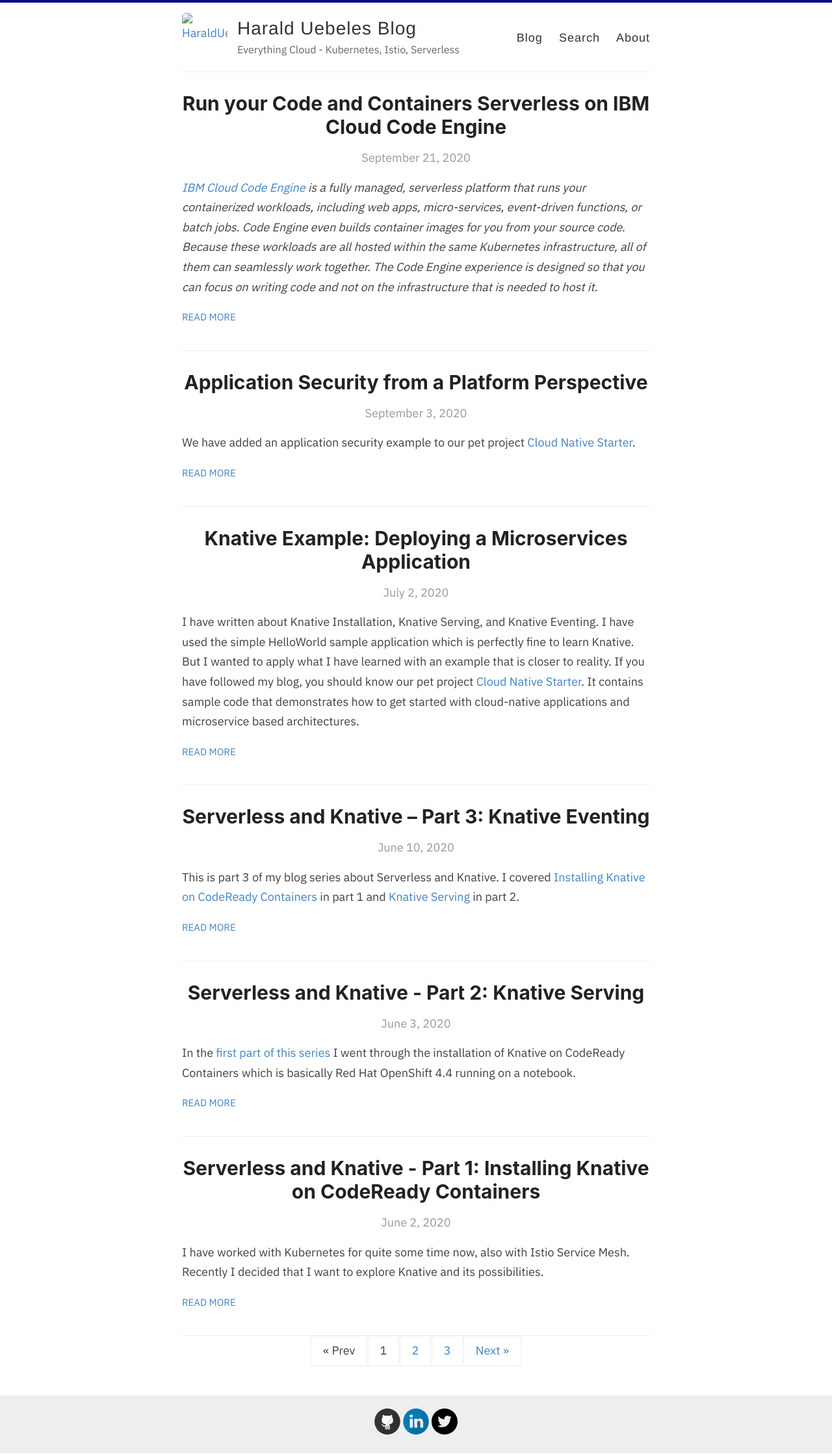
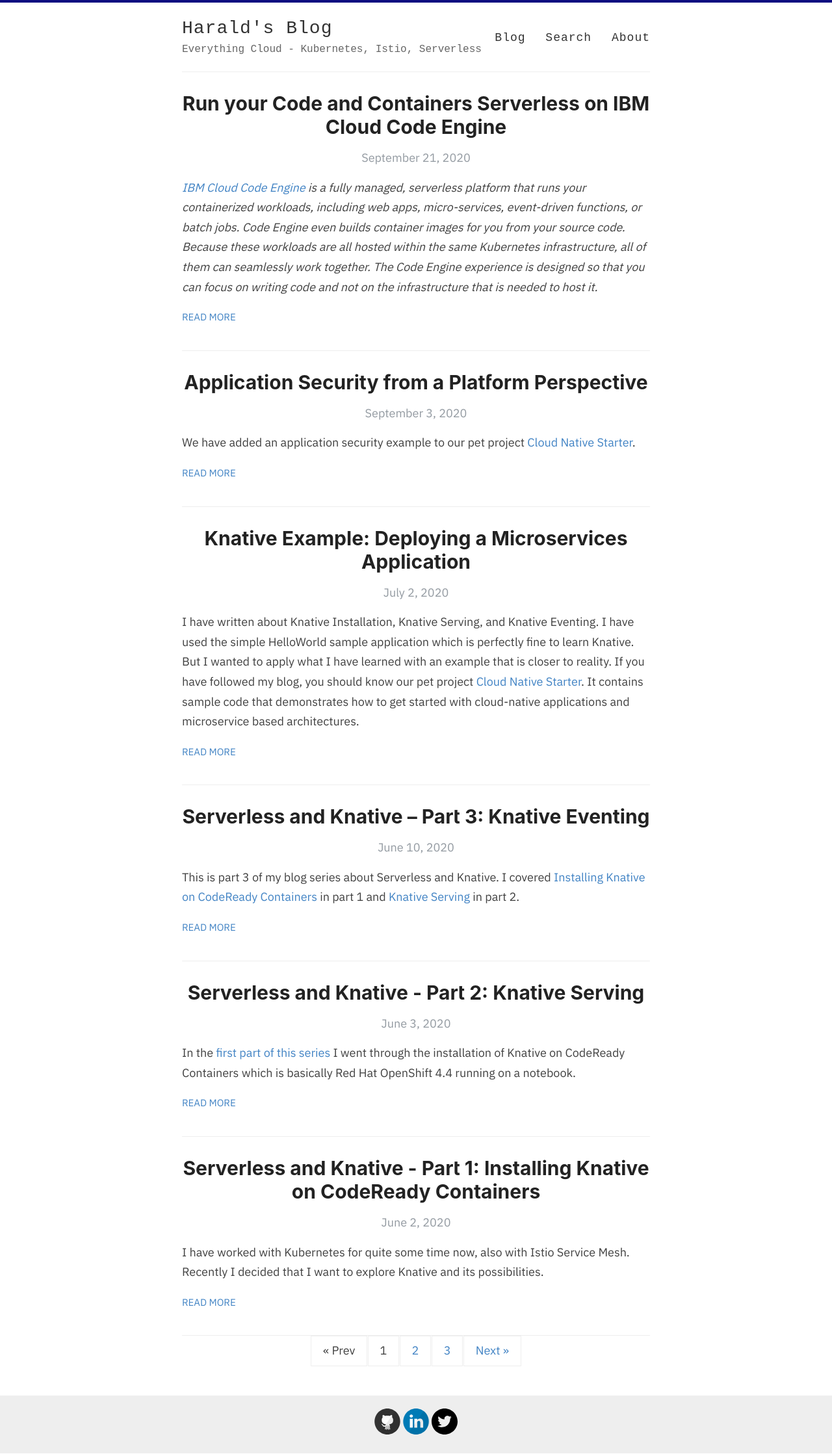
Before and after one commit to HaraldUebele/HaraldUebele.github.io, a Jekyll site: the page built from index.html, in a window 1280 px wide. Shown: the whole page at 65% size. Built offline with Jekyll 4.4.1, drawn with Linux system fonts in a browser that asks for light colours; the list of posts is cut into pages by our own code.

Commit message:
no avatar

```diff
--- a/_config.yml
+++ b/_config.yml
@@ -3,7 +3,7 @@
 #
 
 # Name of your site (displayed in the header)
-name: Harald Uebeles Blog
+name: Harald's Blog
 
 # Name of the author
 author: Harald Uebele
--- a/assets/style.scss
+++ b/assets/style.scss
@@ -277,11 +277,12 @@
   }
 }
 
+// No avatar
 .site-avatar {
   float: left;
-  width: 70px;
+  width: 0px;
   height: 70px;
-  margin-right: 15px;
+  margin-right: 0px;
 
   @include mobile {
     float: none;
@@ -308,7 +309,7 @@
   margin: 0;
   color: $darkGray;
   cursor: pointer;
-  font-family: $helveticaNeue;
+  font-family: 'IBM Plex Mono', monospace;
   font-weight: 300;
   font-size: 28px;
   letter-spacing: 1px;
@@ -322,6 +323,7 @@
 .site-description {
   margin: -5px 0 0 0;
   color: $gray;
+  font-family: 'IBM Plex Mono', monospace;
   font-size: 16px;
 
   @include mobile {
@@ -332,7 +334,7 @@
 nav {
   float: right;
   margin-top: 23px; // @TODO: Vertically middle align
-  font-family: $helveticaNeue;
+  font-family: 'IBM Plex Mono', monospace;
   font-size: 18px;
 
   @include mobile {
```
